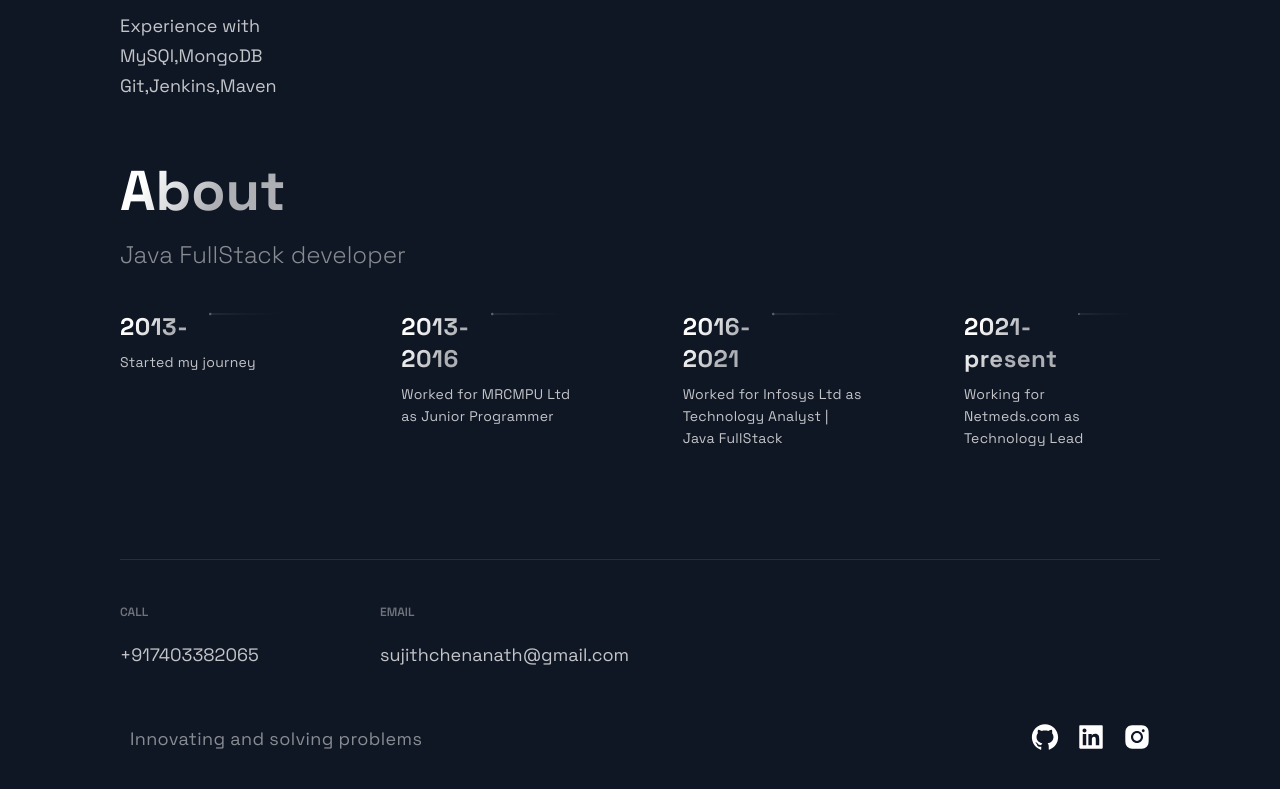
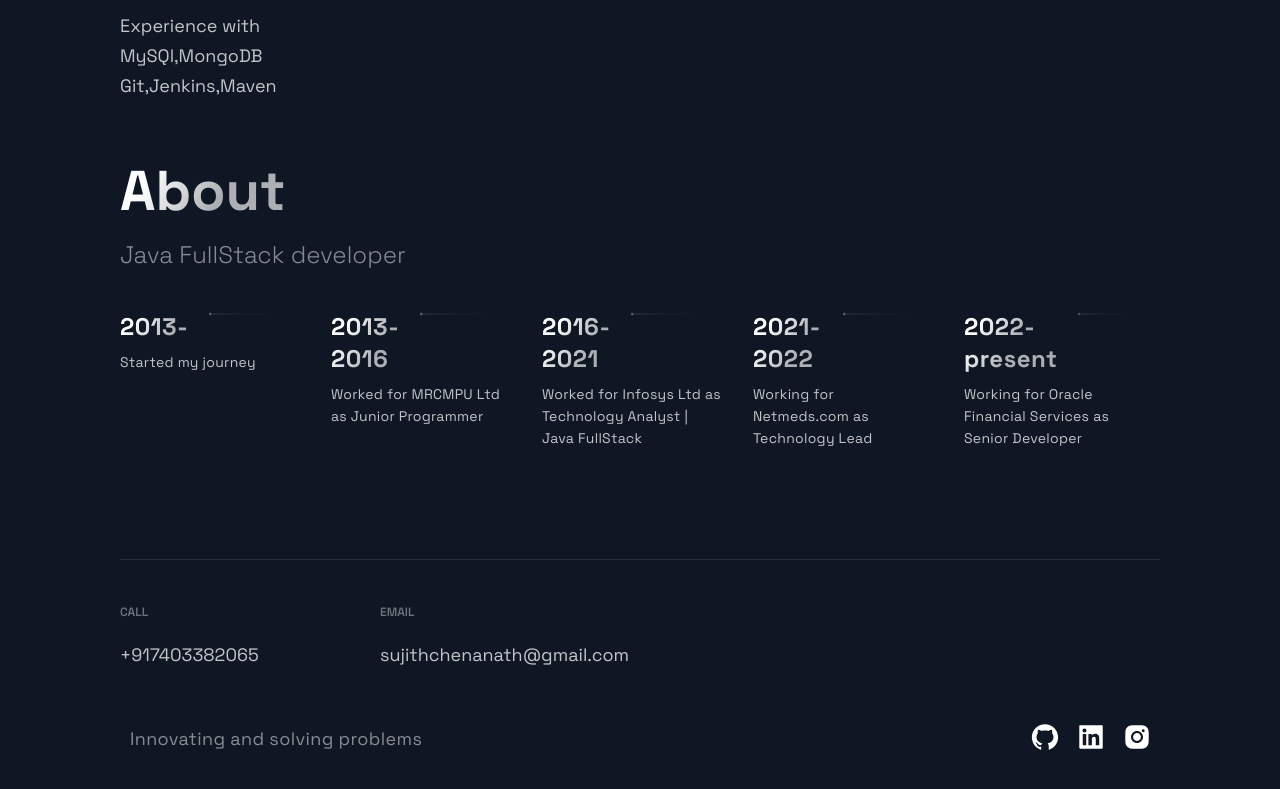
Before and after one commit to sujithchenanath909/Portfolio, a Next.js app: page / in a window 1280 px wide. Shown: the part 3548-4337 px from the top of the page. Built offline with nearby package versions, Linux system fonts and the light colour scheme.

Commit message:
Update constants.js
Added present job

```diff
--- a/src/constants/constants.js
+++ b/src/constants/constants.js
@@ -53,6 +53,7 @@
   { fromyear: 2013,toyear:'', text: 'Started my journey', },
   { fromyear: 2013,toyear:2016,text: 'Worked for MRCMPU Ltd as Junior Programmer', },
   { fromyear: 2016, toyear:2021,text: 'Worked for Infosys Ltd as Technology Analyst | Java FullStack', },
-  { fromyear: 2021, toyear:'present',text: 'Working for Netmeds.com as Technology Lead ' }
+  { fromyear: 2021, toyear:2022,text: 'Working for Netmeds.com as Technology Lead ' },
+  { fromyear: 2022, toyear:'present',text: 'Working for Oracle Financial Services as Senior Developer' }
 
 ];
```
